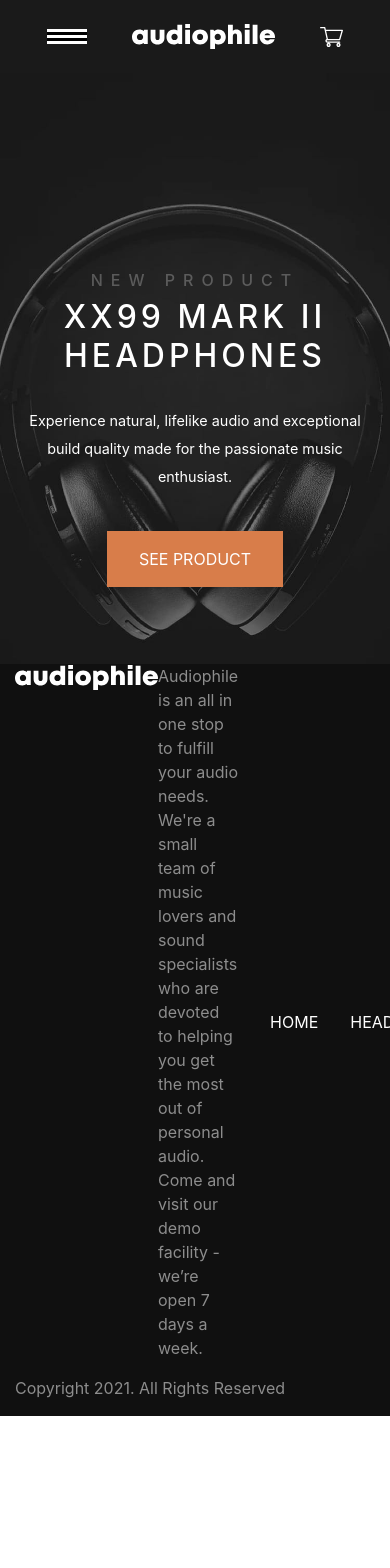
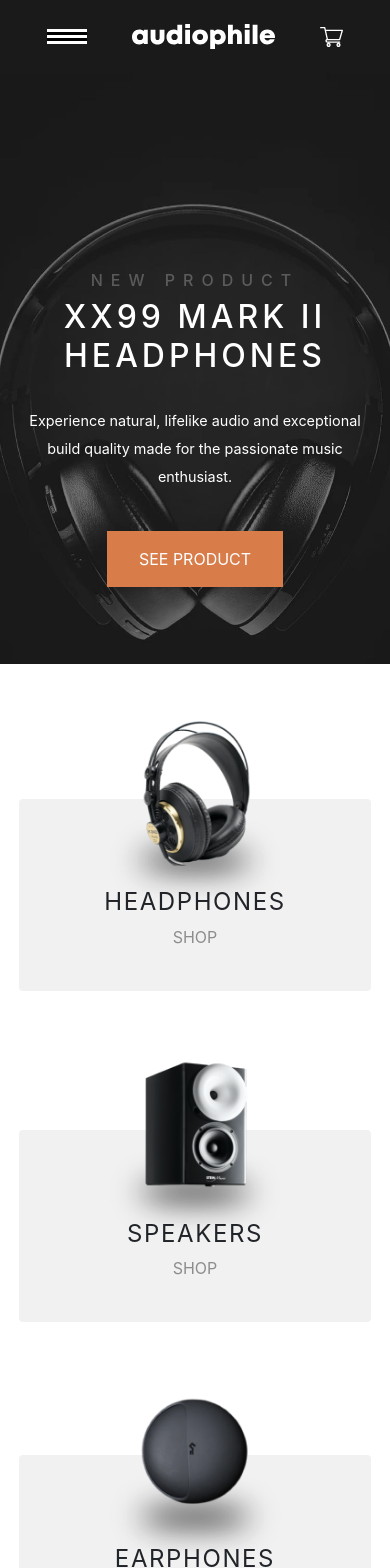
Before and after one commit to zdavidson/audiophile, a React (Create React App) app: page / in a window 390 px wide. Shown: the top 1568 px of the page. Before the commit the page ends 1416 px from the top, so only its background shows below. Built offline with nearby package versions, Linux system fonts and the light colour scheme.

Commit message:
categories inital mobile style complete

```diff
--- a/src/components/Home/LargeProductDisplay.scss
+++ b/src/components/Home/LargeProductDisplay.scss
@@ -31,6 +31,7 @@
 
   // Small Screens
   @media screen and (max-width: 600px) {
+    flex-direction: column;
   }
 
   // Medium Screens
--- a/src/components/Home/MediumProductDisplay.scss
+++ b/src/components/Home/MediumProductDisplay.scss
@@ -18,6 +18,7 @@
 
   // Small Screens
   @media screen and (max-width: 600px) {
+    flex-direction: column;
   }
 
   // Medium Screens
--- a/src/components/Home/Products.scss
+++ b/src/components/Home/Products.scss
@@ -3,7 +3,6 @@
 
   // Small Screens
   @media screen and (max-width: 600px) {
-    display: none;
   }
 
   // Medium Screens
--- a/src/components/Home/SmallProductDisplay.scss
+++ b/src/components/Home/SmallProductDisplay.scss
@@ -26,6 +26,7 @@
 
   // Small Screens
   @media screen and (max-width: 600px) {
+    flex-direction: column;
   }
 
   // Medium Screens
--- a/src/components/Shared/ProductCategories.scss
+++ b/src/components/Shared/ProductCategories.scss
@@ -27,6 +27,27 @@
 
   // Small Screens
   @media screen and (max-width: 600px) {
+    flex-direction: column;
+    align-items: center;
+    margin: 2rem 0.5rem;
+
+    .category {
+      height: 40vh;
+    }
+
+    .category-image {
+      width: 12.5rem;
+      position: relative;
+      top: 1.5rem;
+    }
+
+    .category-bg {
+      height: 100px;
+      position: relative;
+      bottom: 150px;
+      z-index: -5;
+      padding: 6rem 11rem;
+    }
   }
 
   // Medium Screens
```
